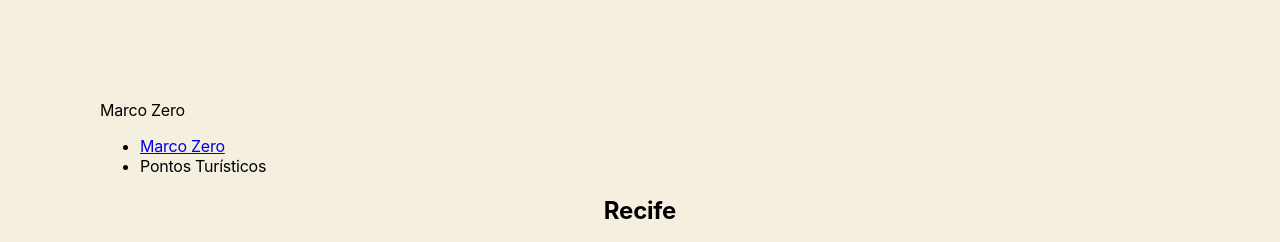
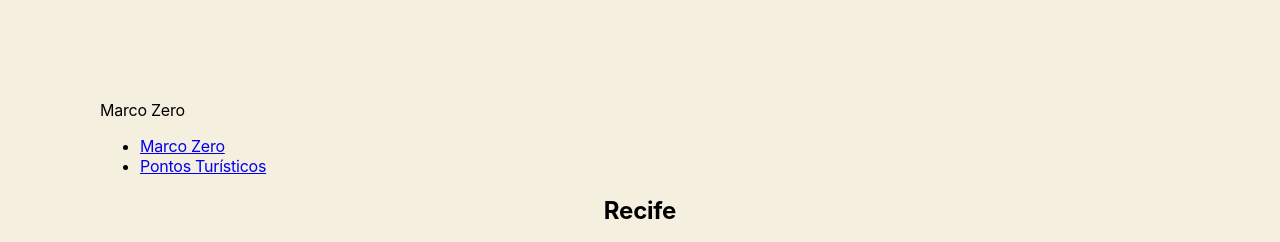
Before and after one commit to adriellediogo/Marco-Zero---Recife, a plain HTML site: page index.html in a window 1280 px wide. Shown: the top 242 px of the page. Drawn offline with Linux system fonts and the light colour scheme.

Commit message:
link atualizado

```diff
--- a/index.html
+++ b/index.html
@@ -11,7 +11,7 @@
         <span>Marco Zero</span>
         <ul>
             <li><a href="/index.html">Marco Zero</a></li>
-            <li>Pontos Turísticos</li>
+            <li><a href="/pontos_turisticos.html">Pontos Turísticos</a></li>
         </ul>
     </header>
     <main>
```
